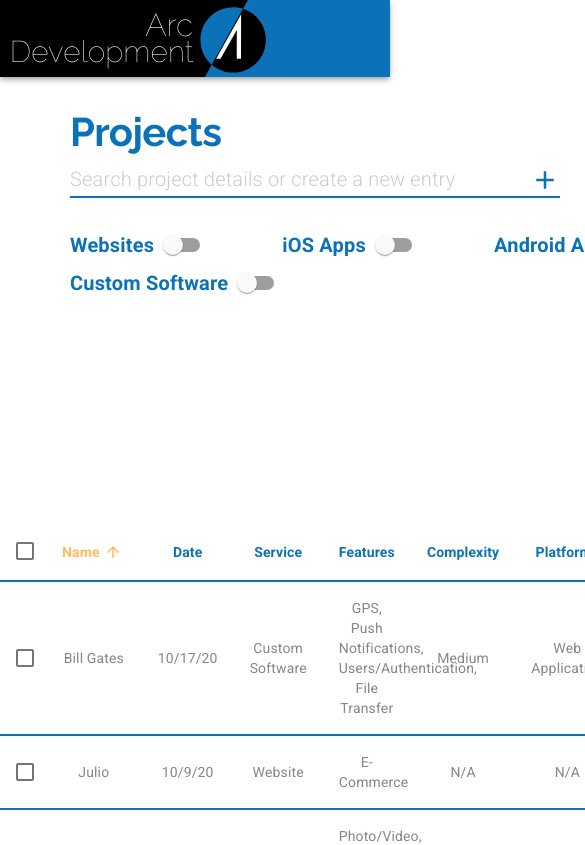
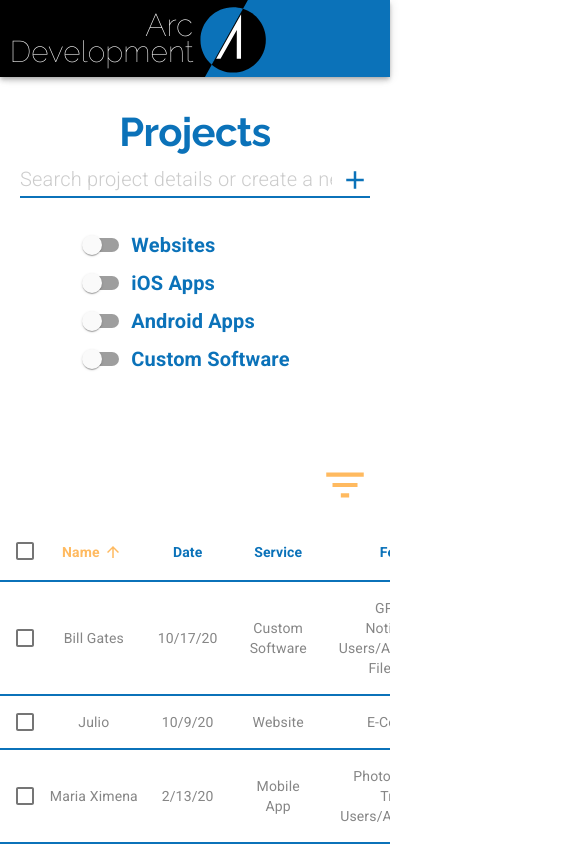
Before and after one commit to JulioAvalos/mui-project-manager, a Next.js app: page / in a window 390 px wide. Shown: the top 845 px of the page, 585 px wide, since content can reach past the window. Built offline with nearby package versions, Linux system fonts and the light colour scheme.

Commit message:
fixing responsive design

```diff
--- a/pages/index.js
+++ b/pages/index.js
@@ -27,6 +27,8 @@
 import Button from '@material-ui/core/Button';
 import { format } from 'date-fns';
 import EnhancedTable from '../src/UI/EnhancedTable';
+import useMediaQuery from '@material-ui/core/useMediaQuery';
+import Hidden from '@material-ui/core/Hidden';
 
 const useStyles = makeStyles(theme => ({
   service: {
@@ -137,6 +139,8 @@
   const [features, setFeatures] = useState([]);
   const [search, setSearch] = useState("");
   const [page, setPage] = useState(0);
+  const matchesMD = useMediaQuery(theme.breakpoints.down("md"));
+  const matchesSM = useMediaQuery(theme.breakpoints.down("sm"));
 
   const addProject = () => {
     setRows([
@@ -179,12 +183,146 @@
 
     setRows(newRows);
     setPage(0);
-  }
+  };
+
+  const serviceQuestions = (
+    <React.Fragment>
+      <Grid item style={{marginTop: matchesSM ? 20 : '5em'}}>
+        <Typography variant="h4">Service</Typography>
+      </Grid>
+      <Grid item>
+        <RadioGroup
+          aria-label="service"
+          name="service"
+          value={service}
+          onChange={event => {
+            setService(event.target.value);
+            setFeatures([]);
+          }}
+        >
+          <FormControlLabel
+            classes={{ label: classes.service }}
+            value="Website"
+            label="Website"
+            control={<Radio />}
+          />
+          <FormControlLabel
+            classes={{ label: classes.service }}
+            value="Mobile App"
+            label="Mobile App"
+            control={<Radio />}
+          />
+          <FormControlLabel
+            classes={{ label: classes.service }}
+            value="Custom Software"
+            label="Custom Software"
+            control={<Radio />}
+          />
+        </RadioGroup>
+      </Grid>
+    </React.Fragment>
+  );
+
+  const complexityQuestion = (
+    <Grid item style={{marginBottom: matchesSM ? 50 : null}}>
+      <Grid
+        item
+        container
+        direction="column"
+        style={{ marginTop: matchesSM ? 50 : "5em" }}
+      >
+        <Grid item>
+          <Typography variant="h4">Complexity</Typography>
+        </Grid>
+        <Grid item>
+          <RadioGroup
+            aria-label="complexity"
+            name="complexity"
+            value={complexity}
+            onChange={event => setComplexity(event.target.value)}
+          >
+            <FormControlLabel
+              disabled={service === "Website"}
+              classes={{ label: classes.service }}
+              value="Low"
+              label="Low"
+              control={<Radio />}
+            />
+            <FormControlLabel
+              disabled={service === "Website"}
+              classes={{ label: classes.service }}
+              value="Medium"
+              label="Medium"
+              control={<Radio />}
+            />
+            <FormControlLabel
+              disabled={service === "Website"}
+              classes={{ label: classes.service }}
+              value="High"
+              label="High"
+              control={<Radio />}
+            />
+          </RadioGroup>
+        </Grid>
+      </Grid>
+    </Grid>
+  );
+
+  const userQuestions = (
+    <Grid
+      item
+      style={{
+        alignSelf: matchesSM ? 'center' : 'flex-end'
+      }}
+    >
+      <Grid
+        item
+        container
+        direction="column"
+        style={{ marginTop: matchesSM ? 50 : "5em" }}
+      >
+        <Grid item>
+          <Typography variant="h4">Users</Typography>
+        </Grid>
+        <Grid item>
+          <RadioGroup
+            aria-label="users"
+            name="users"
+            value={users}
+            onChange={event => setUsers(event.target.value)}
+          >
+            <FormControlLabel
+              disabled={service === "Website"}
+              classes={{ label: classes.service, root: classes.users }}
+              value="0-10"
+              label="0-10"
+              control={<Radio />}
+            />
+            <FormControlLabel
+              disabled={service === "Website"}
+              classes={{ label: classes.service, root: classes.users }}
+              value="10-100"
+              label="10-100"
+              control={<Radio />}
+            />
+            <FormControlLabel
+              disabled={service === "Website"}
+              classes={{ label: classes.service, root: classes.users }}
+              value="100+"
+              label="100+"
+              control={<Radio />}
+            />
+          </RadioGroup>
+        </Grid>
+      </Grid>
+    </Grid>
+
+  );
 
   return (
     <MuiPickersUtilsProvider utils={DateFnsUtil}>
-      <Grid container direction="column">
-        <Grid item style={{ marginTop: '2em', marginLeft: '5em' }}>
+      <Grid container direction="column" alignItems={matchesSM ? 'center' : undefined}>
+        <Grid item style={{ marginTop: '2em', marginLeft: matchesSM ? 0 : '5em' }}>
           <Typography variant="h1">Projects</Typography>
         </Grid>
         <Grid>
@@ -192,7 +330,10 @@
             placeholder="Search project details or create a new entry"
             value={search}
             onChange={handleSearch}
-            style={{ width: '35em', marginLeft: '5em' }}
+            style={{
+              width: matchesMD ? '25em' : '35em',
+              marginLeft: matchesSM ? 0 : '5em'
+            }}
             InputProps={{
               endAdornment: (
                 <InputAdornment
@@ -205,59 +346,80 @@
               )
             }} />
         </Grid>
-        <Grid item style={{ marginLeft: '5em', marginTop: '2em' }}>
+        <Grid item style={{ marginLeft: matchesSM ? 0 : '5em', marginTop: '2em' }}>
           <FormGroup row>
-            <FormControlLabel
-              style={{ marginRight: '5em' }}
-              control={
-                <Switch
-                  // transforms boolean to string, because DOM expects a string.
-                  check={websiteChecked.toString()}
-                  color="primary"
-                  onChange={() => setWebsiteChecked(!websiteChecked)}
+            <Grid
+              container
+              direction={matchesSM ? 'column' : 'row'}
+              justify={matchesSM ? 'center' : undefined}
+            >
+              <Grid item>
+                <FormControlLabel
+                  style={{ marginRight: matchesSM ? 0 : '5em' }}
+                  control={
+                    <Switch
+                      // transforms boolean to string, because DOM expects a string.
+                      check={websiteChecked.toString()}
+                      color="primary"
+                      onChange={() => setWebsiteChecked(!websiteChecked)}
+                    />
+                  }
+                  label="Websites"
+                  labelPlacement={matchesSM ? 'end' : "start"}
                 />
-              }
-              label="Websites"
-              labelPlacement="start"
-            />
-            <FormControlLabel
-              style={{ marginRight: '5em' }}
-              control={
-                <Switch
-                  check={iOSChecked.toString()}
-                  color="primary"
-                  onChange={() => setiOSChecked(!iOSChecked)}
+              </Grid>
+              <Grid item>
+                <FormControlLabel
+                  style={{ marginRight: matchesSM ? 0 : '5em' }}
+                  control={
+                    <Switch
+                      check={iOSChecked.toString()}
+                      color="primary"
+                      onChange={() => setiOSChecked(!iOSChecked)}
+                    />
+                  }
+                  label="iOS Apps"
+                  labelPlacement={matchesSM ? 'end' : "start"}
                 />
-              }
-              label="iOS Apps"
-              labelPlacement="start"
-            />
-            <FormControlLabel
-              style={{ marginRight: '5em' }}
-              control={
-                <Switch
-                  check={androidChecked.toString()}
-                  color="primary"
-                  onChange={() => setAndroidChecked(!androidChecked)}
+              </Grid>
+              <Grid item>
+                <FormControlLabel
+                  style={{ marginRight: matchesSM ? 0 : '5em' }}
+                  control={
+                    <Switch
+                      check={androidChecked.toString()}
+                      color="primary"
+                      onChange={() => setAndroidChecked(!androidChecked)}
+                    />
+                  }
+                  label="Android Apps"
+                  labelPlacement={matchesSM ? 'end' : "start"}
                 />
-              }
-              label="Android Apps"
-              labelPlacement="start"
-            />
-            <FormControlLabel
-              control={
-                <Switch
-                  check={softwareChecked.toString()}
-                  color="primary"
-                  onChange={() => setSoftwareChecked(!softwareChecked)}
+              </Grid>
+              <Grid item>
+                <FormControlLabel
+                  control={
+                    <Switch
+                      check={softwareChecked.toString()}
+                      color="primary"
+                      onChange={() => setSoftwareChecked(!softwareChecked)}
+                    />
+                  }
+                  label="Custom Software"
+                  labelPlacement={matchesSM ? 'end' : "start"}
                 />
-              }
-              label="Custom Software"
-              labelPlacement="start"
-            />
+              </Grid>
+            </Grid>
           </FormGroup>
         </Grid>
-        <Grid item style={{ marginTop: '5em', marginBottom: '35em' }}>
+        <Grid
+          item
+          style={{
+            marginTop: '5em',
+            maxWidth: '100%',
+            marginBottom: matchesMD ? '40em' : '35em'
+          }}
+        >
           <EnhancedTable
             rows={rows}
             setRows={setRows}
@@ -269,7 +431,14 @@
             softwareChecked={softwareChecked}
           />
         </Grid>
-        <Dialog fullWidth maxWidth="md" open={dialogOpen} onClose={() => setDialogOpen(false)}>
+        <Dialog
+          fullWidth
+          maxWidth="md"
+          open={dialogOpen}
+          fullScreen={matchesSM}
+          style={{ zIndex: 1302 }}
+          onClose={() => setDialogOpen(false)}
+        >
           <Grid container justify="center">
             <Grid item>
               <Typography variant="h1" gutterBottom>
@@ -278,13 +447,27 @@
             </Grid>
           </Grid>
           <DialogContent>
-            <Grid container justify="space-between">
+            <Grid
+              container
+              justify="space-between"
+              direction={matchesSM ? 'column' : 'row'}
+            >
               <Grid item>
-                <Grid item container direction="column" sm>
+                <Grid
+                  item
+                  container
+                  direction="column"
+                  alignItems={matchesSM ? 'center' : undefined}
+                  sm
+                >
+                  <Hidden mdUp>{serviceQuestions}</Hidden>
+                  <Hidden mdUp>{userQuestions}</Hidden>
+                  <Hidden mdUp>{complexityQuestion}</Hidden>
                   <Grid item>
                     <TextField
                       label="Name"
-                      fullWidth
+                      style={{width: matchesSM ? 250 : undefined}}
+                      fullWidth={!matchesSM}
                       id="name"
                       value={name}
                       onChange={event => setName(event.target.value)}
@@ -294,48 +477,18 @@
                     item
                     container
                     direction="column"
-                    style={{ marginTop: "5em" }}
+                    alignItems={matchesSM ? 'center' : undefined}
                   >
-                    <Grid item>
-                      <Typography variant="h4">Service</Typography>
-                    </Grid>
-                    <Grid item>
-                      <RadioGroup
-                        aria-label="service"
-                        name="service"
-                        value={service}
-                        onChange={event => {
-                          setService(event.target.value);
-                          setFeatures([]);
-                        }}
-                      >
-                        <FormControlLabel
-                          classes={{ label: classes.service }}
-                          value="Website"
-                          label="Website"
-                          control={<Radio />}
-                        />
-                        <FormControlLabel
-                          classes={{ label: classes.service }}
-                          value="Mobile App"
-                          label="Mobile App"
-                          control={<Radio />}
-                        />
-                        <FormControlLabel
-                          classes={{ label: classes.service }}
-                          value="Custom Software"
-                          label="Custom Software"
-                          control={<Radio />}
-                        />
-                      </RadioGroup>
-                    </Grid>
-                    <Grid item style={{ marginTop: '5em' }}>
+                    <Hidden smDown>
+                      {serviceQuestions}
+                    </Hidden>
+                    <Grid item style={{ marginTop: matchesSM ? 50 : '5em' }}>
                       <Select
                         labelId="platforms"
                         id="platforms"
                         disabled={service === "Website"}
                         multiple
-                        style={{ width: '12em' }}
+                        style={{width: matchesSM ? 250 : '12em'}}
                         displayEmpty
                         renderValue={platforms.length > 0 ? undefined : () => "Platforms"}
                         value={platforms}
@@ -361,56 +514,17 @@
                   alignItems="center"
                   style={{ marginTop: 16 }}
                 >
-                  <Grid item>
+                  <Grid item style={{ marginTop: matchesSM ? 50 : null }}>
                     <KeyboardDatePicker
+                      style={{width: matchesSM ? 250 : undefined}}
                       format="MM/dd/yyyy"
                       value={date}
                       onChange={newDate => setDate(newDate)}
                     />
                   </Grid>
-                  <Grid item>
-                    <Grid
-                      item
-                      container
-                      direction="column"
-                      style={{ marginTop: "5em" }}
-                    >
-                      <Grid item>
-                        <Typography variant="h4">Complexity</Typography>
-                      </Grid>
-                      <Grid item>
-                        <RadioGroup
-                          aria-label="complexity"
-                          name="complexity"
-                          value={complexity}
-                          onChange={event => setComplexity(event.target.value)}
-                        >
-                          <FormControlLabel
-                            disabled={service === "Website"}
-                            classes={{ label: classes.service }}
-                            value="Low"
-                            label="Low"
-                            control={<Radio />}
-                          />
-                          <FormControlLabel
-                            disabled={service === "Website"}
-                            classes={{ label: classes.service }}
-                            value="Medium"
-                            label="Medium"
-                            control={<Radio />}
-                          />
-                          <FormControlLabel
-                            disabled={service === "Website"}
-                            classes={{ label: classes.service }}
-                            value="High"
-                            label="High"
-                            control={<Radio />}
-                          />
-                        </RadioGroup>
-                      </Grid>
-                    </Grid>
-
-                  </Grid>
+                  <Hidden smDown>
+                    {complexityQuestion}
+                  </Hidden>
                 </Grid>
               </Grid>
               <Grid item>
@@ -419,10 +533,11 @@
                   container
                   direction="column"
                   sm
-                  alignItems="flex-end"
+                  alignItems={matchesSM ? 'center' : undefined}
                 >
-                  <Grid item>
+                  <Grid item style={{ marginTop: matchesSM ? 50 : null }}>
                     <TextField
+                      style={{width: matchesSM ? 250 : undefined}}
                       InputProps={{
                         startAdornment: <InputAdornment position="start">$</InputAdornment>
                       }}
@@ -432,52 +547,13 @@
                       onChange={event => setTotal(event.target.value)}
                     />
                   </Grid>
-                  <Grid item style={{ alignSelf: 'flex-end' }}>
-                    <Grid
-                      item
-                      container
-                      direction="column"
-                      style={{ marginTop: "5em" }}
-                    >
-                      <Grid item>
-                        <Typography variant="h4">Users</Typography>
-                      </Grid>
-                      <Grid item>
-                        <RadioGroup
-                          aria-label="users"
-                          name="users"
-                          value={users}
-                          onChange={event => setUsers(event.target.value)}
-                        >
-                          <FormControlLabel
-                            disabled={service === "Website"}
-                            classes={{ label: classes.service, root: classes.users }}
-                            value="0-10"
-                            label="0-10"
-                            control={<Radio />}
-                          />
-                          <FormControlLabel
-                            disabled={service === "Website"}
-                            classes={{ label: classes.service, root: classes.users }}
-                            value="10-100"
-                            label="10-100"
-                            control={<Radio />}
-                          />
-                          <FormControlLabel
-                            disabled={service === "Website"}
-                            classes={{ label: classes.service, root: classes.users }}
-                            value="100+"
-                            label="100+"
-                            control={<Radio />}
-                          />
-                        </RadioGroup>
-                      </Grid>
-                    </Grid>
-                  </Grid>
-                  <Grid item style={{ marginTop: '5em' }}>
+                  <Hidden smDown>
+                    {userQuestions}
+                  </Hidden>
+                  <Grid item style={{ marginTop: matchesSM ? 50 : '5em' }}>
                     <Select
                       labelId="features"
-                      style={{ width: '12em' }}
+                      style={{width: matchesSM ? 250 : '12em'}}
                       MenuProps={{
                         style: { zIndex: 1302 }
                       }}
@@ -519,16 +595,16 @@
                   disabled={
                     service === "Website"
                       ? name.length === 0 ||
-                        total.length === 0 ||
-                        features.length === 0 ||
-                        features.length > 1
+                      total.length === 0 ||
+                      features.length === 0 ||
+                      features.length > 1
                       : name.length === 0 ||
-                        total.length === 0 ||
-                        features.length === 0 ||
-                        users.length === 0 ||
-                        complexity.length === 0 ||
-                        platforms.length === 0 ||
-                        service.length === 0
+                      total.length === 0 ||
+                      features.length === 0 ||
+                      users.length === 0 ||
+                      complexity.length === 0 ||
+                      platforms.length === 0 ||
+                      service.length === 0
                   }
                 >
                   Add Project +
--- a/src/UI/EnhancedTable.js
+++ b/src/UI/EnhancedTable.js
@@ -522,7 +522,14 @@
                                             </TableCell>
                                             <TableCell align="center">{row.date}</TableCell>
                                             <TableCell align="center">{row.service}</TableCell>
-                                            <TableCell align="center" style={{ maxWidth: '5em' }}>{row.features}</TableCell>
+                                            <TableCell
+                                                align="center"
+                                                style={{
+                                                    width: '5em'
+                                                }}
+                                            >
+                                                    {row.features}
+                                            </TableCell>
                                             <TableCell align="center">{row.complexity}</TableCell>
                                             <TableCell align="center">{row.platforms}</TableCell>
                                             <TableCell align="center">{row.users}</TableCell>
```
